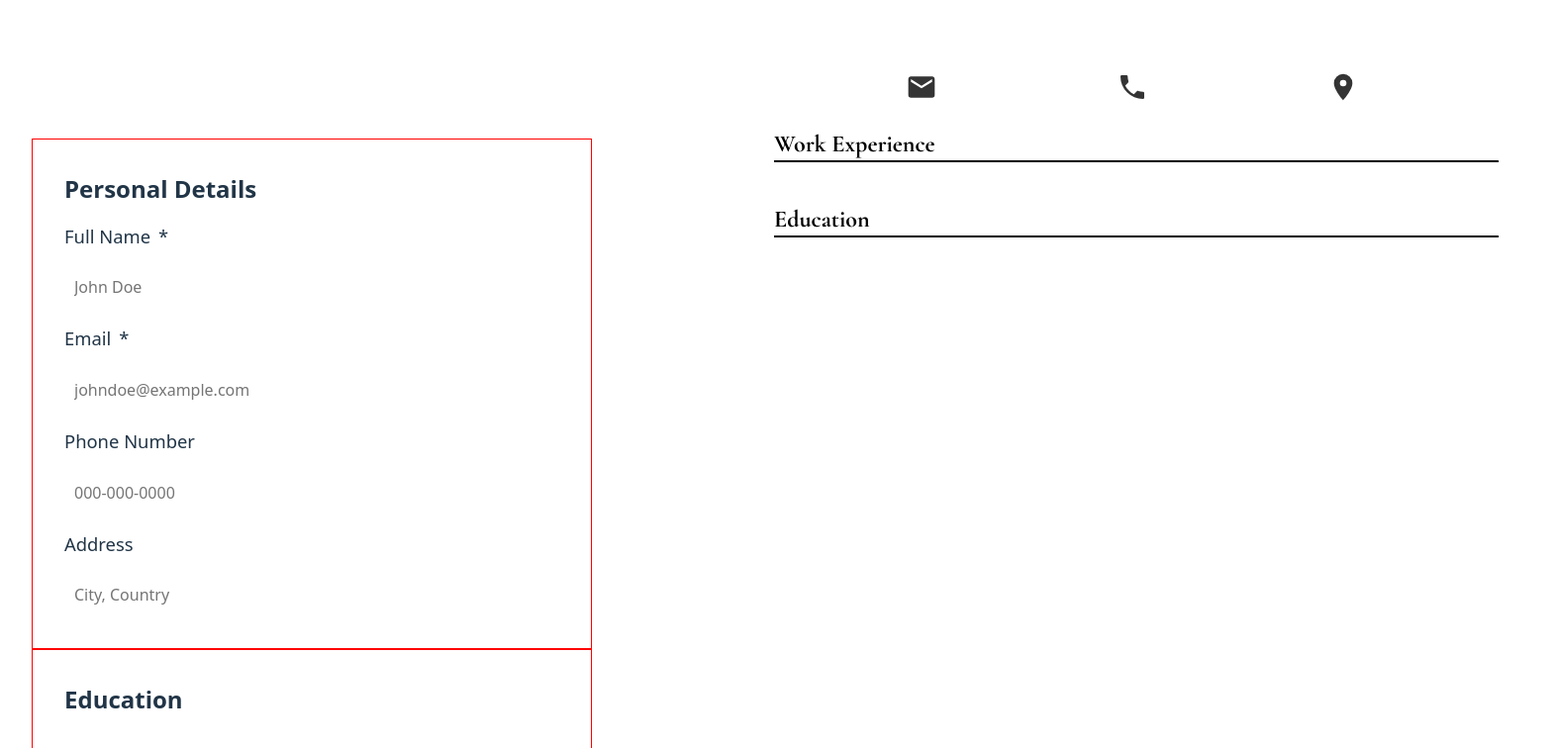
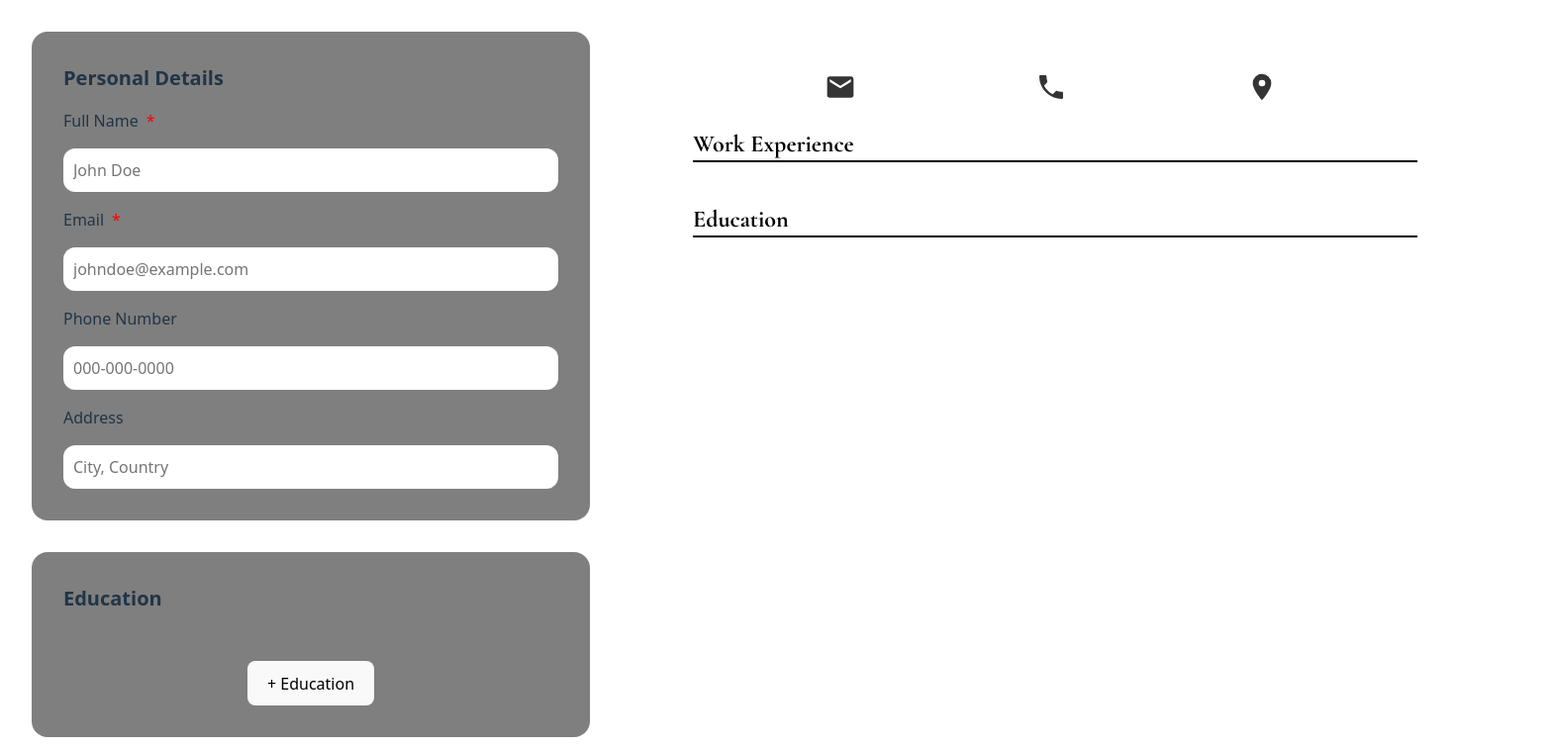
Before and after one commit to sagar-shrigadi/CV-Application, a React (Vite) app: page / in a window 1280 px wide. Shown: the top 756 px of the page at 99% size, 1570 px wide, since content can reach past the window. Built offline with nearby package versions, Linux system fonts and the light colour scheme.

Commit message:
style: add styles for UserInput component

```diff
--- a/src/App.css
+++ b/src/App.css
@@ -1,44 +1,14 @@
 #root {
   display: flex;
   justify-content: center;
-  align-items: center;
-  gap: 10rem;
+  align-items: start;
+  gap: 5rem;
   padding: 2rem;
   text-align: center;
 }
 
-.logo {
-  height: 6em;
-  padding: 1.5em;
-  will-change: filter;
-  transition: filter 300ms;
+.forms-container {
+  display: flex;
+  flex-direction: column;
+  gap: 2rem;
 }
-.logo:hover {
-  filter: drop-shadow(0 0 2em #646cffaa);
-}
-.logo.react:hover {
-  filter: drop-shadow(0 0 2em #61dafbaa);
-}
-
-@keyframes logo-spin {
-  from {
-    transform: rotate(0deg);
-  }
-  to {
-    transform: rotate(360deg);
-  }
-}
-
-@media (prefers-reduced-motion: no-preference) {
-  a:nth-of-type(2) .logo {
-    animation: logo-spin infinite 20s linear;
-  }
-}
-
-.card {
-  padding: 2em;
-}
-
-.read-the-docs {
-  color: #888;
-}
--- a/src/styles/General.css
+++ b/src/styles/General.css
@@ -5,10 +5,14 @@
   flex-direction: column;
   justify-content: center;
   align-items: flex-start;
-  border: 1px solid red;
   padding: 2rem;
   gap: 1rem;
-  min-width: 500px;
+  background-color: rgba(0, 0, 0, 0.5);
+  border-radius: 1rem;
+  h2 {
+    font-size: 1.25rem;
+    margin: 0;
+  }
 }
 
 .general-form,
@@ -20,19 +24,13 @@
   align-items: start;
   gap: 1rem;
   min-width: 500px;
-}
-
-h2 {
-  font-size: 1.5rem;
-  margin: 0;
-}
-
   label {
-  font-size: 1.15rem;
+    font-size: 1rem;
     font-weight: 500;
 
     span {
       margin-left: 0.5rem;
+      color: red;
     }
   }
 
@@ -42,6 +40,7 @@ input {
     border-radius: 12px;
     padding: 0.5rem;
   }
+}
 
 .date-container,
 .btnContainer {
@@ -49,7 +48,6 @@ input {
   display: flex;
   justify-content: space-between;
   flex-wrap: wrap;
-  /* border: 1px solid red; */
 }
 
 .date-container {
@@ -91,7 +89,6 @@ input {
   .list-item {
     width: 100%;
     text-align: start;
-    font-size: 1.25rem;
     font-weight: bold;
     list-style-type: none;
     background-color: rgb(57, 56, 56);
```
Lines whose indentation alone changed are shown as unchanged.
